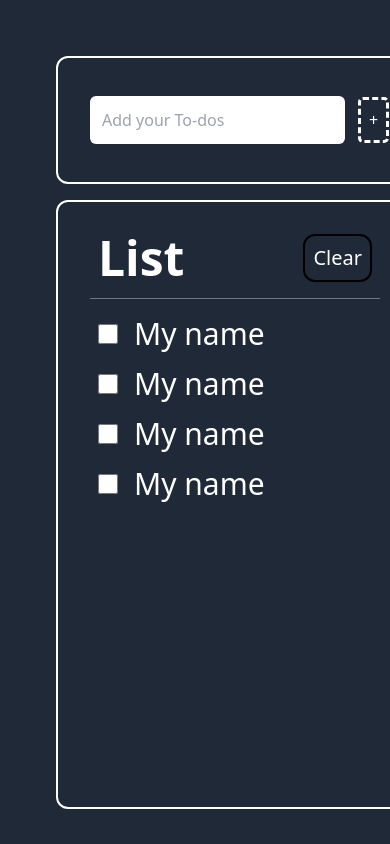
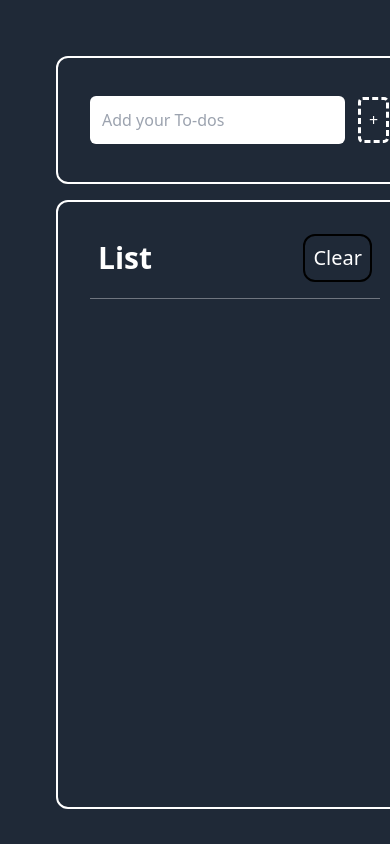
Before and after one commit to Omkarshet-e/todolist-typescript, a React (Vite) app: page / in a window 390 px wide. Shown: the top 844 px of the page. Built offline with nearby package versions, Linux system fonts and the light colour scheme.

Commit message:
set prop types for all components

```diff
--- a/src/components/Applayout.tsx
+++ b/src/components/Applayout.tsx
@@ -1,10 +1,13 @@
+import { useState } from "react";
 import { Inputbar, List } from ".";
 
 export default function Applayout() {
+  const [todos, setTodos] = useState<string[]>([]);
+
   return (
     <div className="md:w-3/4 w-full max-w-[1240px] m-10 md:mx-auto">
-      <Inputbar />
-      <List />
+      <Inputbar setTodos={setTodos} />
+      <List todos={todos} setTodos={setTodos} />
     </div>
   );
 }
--- a/src/components/Inputbar.tsx
+++ b/src/components/Inputbar.tsx
@@ -1,4 +1,28 @@
-export default function Inputbar() {
+import React, { useState } from "react";
+
+type Prop = {
+  setTodos: React.Dispatch<React.SetStateAction<string[]>>;
+};
+
+export default function Inputbar({ setTodos }: Prop) {
+  const [input, setInput] = useState("");
+  function handleInput(e: React.ChangeEvent<HTMLInputElement>) {
+    setInput(e.target.value);
+  }
+  function handleClick(
+    e:
+      | React.KeyboardEvent<HTMLInputElement>
+      | React.MouseEvent<HTMLButtonElement>
+  ) {
+    if (e.type === "click") {
+      setTodos((arr) => [...arr, input]);
+      return;
+    } else if (e.type === "keydown") {
+      if ((e as React.KeyboardEvent).code === "Enter") {
+        setTodos((arr) => [...arr, input]);
+      }
+    }
+  }
   return (
     <div className="border-2 border-white h-[8rem] rounded-xl flex p-8 m-4 items-center">
       <input
@@ -7,8 +31,14 @@ export default function Inputbar() {
         name="note"
         id="note"
         placeholder="Add your To-dos"
+        value={input}
+        onChange={handleInput}
+        onKeyDown={handleClick}
       />
-      <button className="outline-dashed ml-4 p-2 text-white rounded-sm ">
+      <button
+        onClick={handleClick}
+        className="outline-dashed ml-4 p-2 text-white rounded-sm "
+      >
         +
       </button>
     </div>
--- a/src/components/List.tsx
+++ b/src/components/List.tsx
@@ -1,20 +1,31 @@
 import Todo from "./Todo";
 
-function List() {
+type ListProps = {
+  setTodos: React.Dispatch<React.SetStateAction<string[]>>;
+  todos: string[];
+};
+
+function List({ todos, setTodos }: ListProps) {
+  function handleClick() {
+    setTodos([]);
+  }
+
   return (
     <div className="border-2 border-white min-h-[calc(85%-40px)] max-h-fit rounded-xl p-8 m-4 ">
       <div className="label text-white flex justify-between items-center px-2">
-        <h1 className="text-5xl font-semibold">List</h1>
-        <button className="text-xl border-2 border-black p-2 rounded-xl">
+        <h1 className="md:text-5xl text-3xl font-semibold">List</h1>
+        <button
+          onClick={handleClick}
+          className="text-xl border-2 border-black p-2 rounded-xl"
+        >
           Clear
         </button>
       </div>
       <hr className="my-4 opacity-40" />
 
-      <Todo>My name</Todo>
-      <Todo>My name</Todo>
-      <Todo>My name</Todo>
-      <Todo>My name</Todo>
+      {todos?.map((todo) => {
+        return <Todo key={todo}>{todo}</Todo>;
+      })}
     </div>
   );
 }
--- a/src/components/Todo.tsx
+++ b/src/components/Todo.tsx
@@ -11,9 +11,9 @@ export default function Todo({ children }: Prop) {
     setChecked((checked) => (e.target.checked = !checked));
   }
   return (
-    <div className="flex gap-4 leading-none text-3xl text-white my-5 px-2 justify-start items-center">
+    <div className="flex gap-4 leading-none text-xl md:text-3xl text-white my-5 px-2 justify-start items-center">
       <input
-        className="size-5"
+        className="size-5 cursor-pointer"
         type="checkbox"
         name="option"
         id="option"
```
